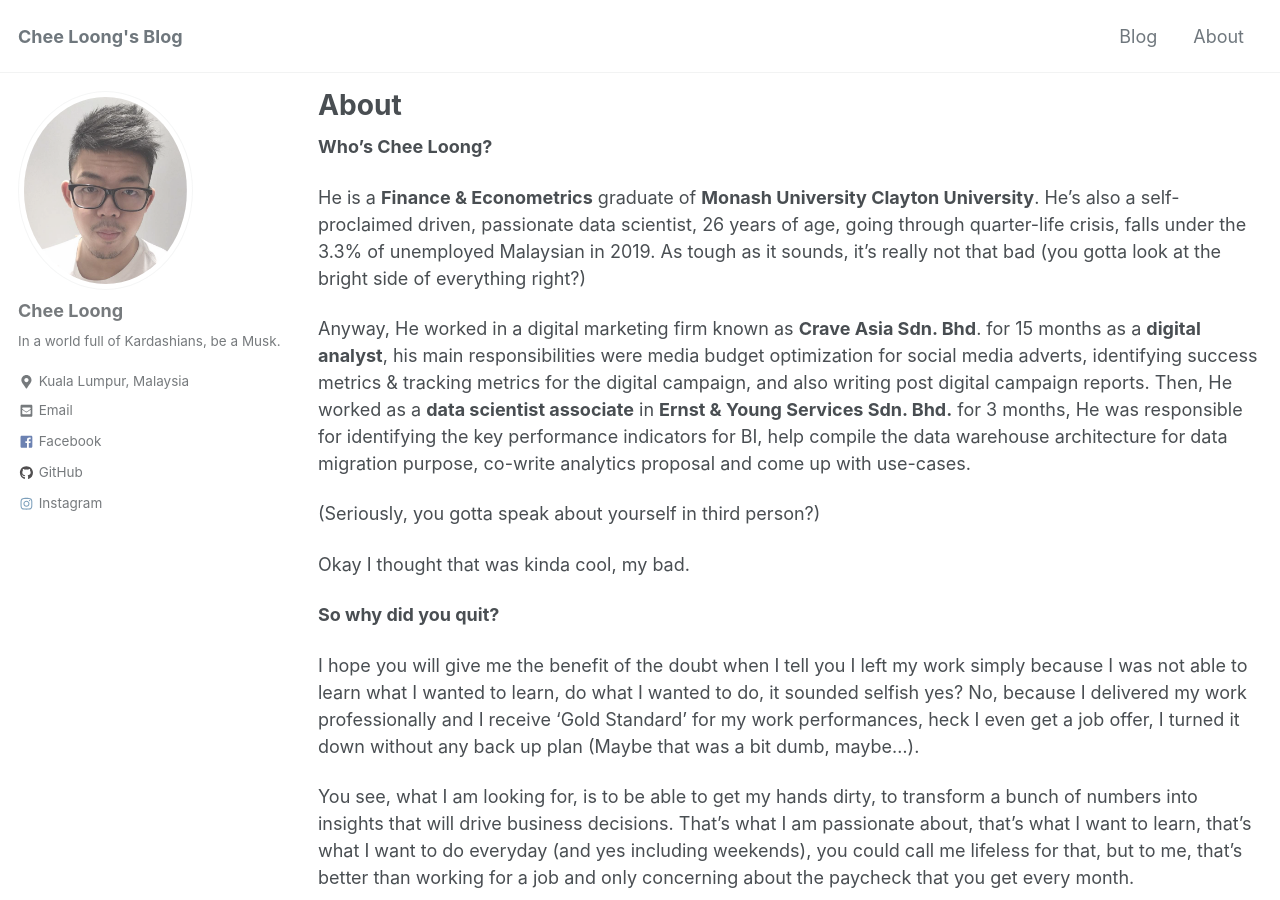
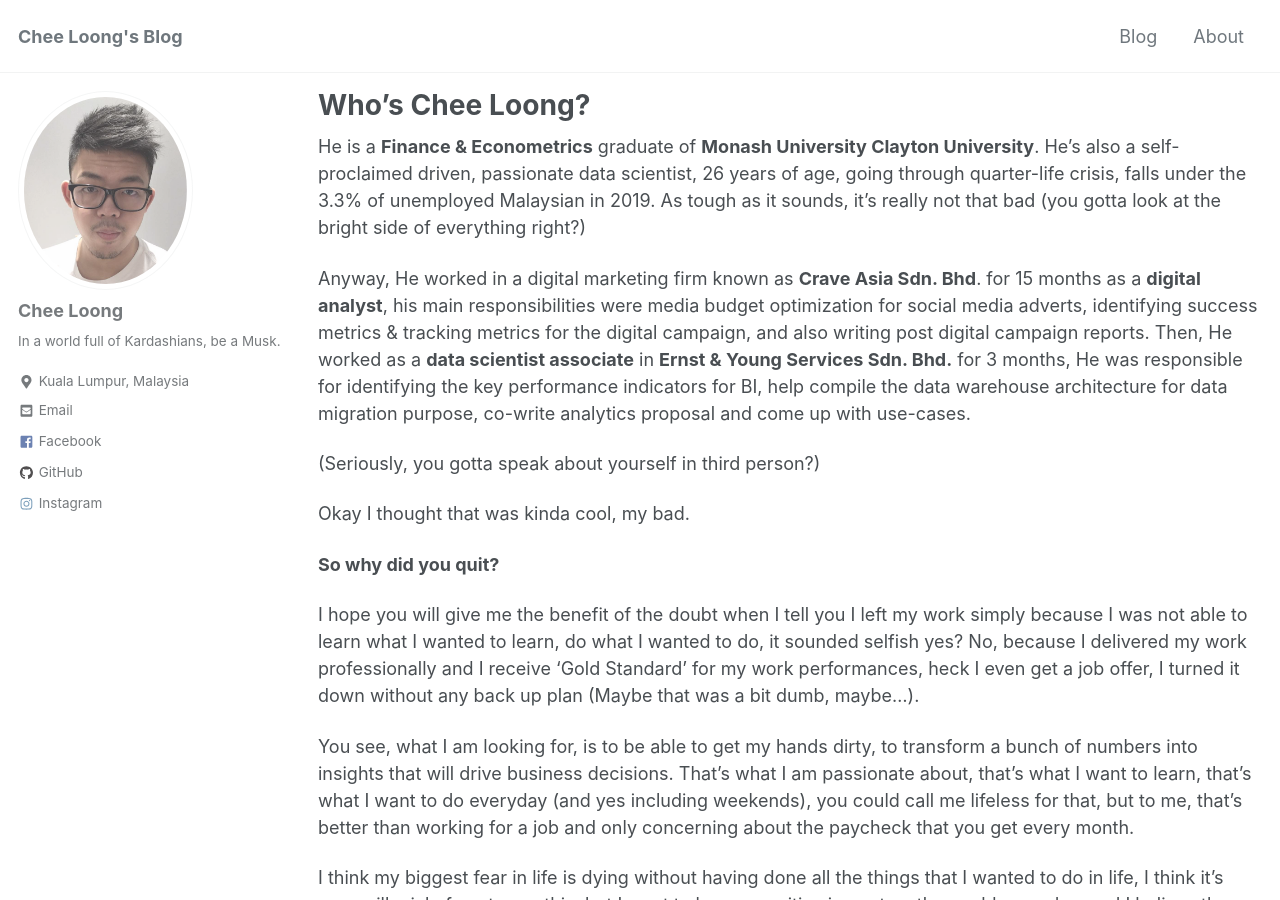
Before and after one commit to CheeLoong/CheeLoong.github.io, a Jekyll site: the page built from _pages/about.md, in a window 1280 px wide and 900 px high. Built offline with Jekyll 4.4.1, drawn with Linux system fonts in a browser that asks for light colours; cached includes are drawn as plain includes; a script that is not in the unit is left out.

Commit message:
update about

```diff
--- a/_pages/about.md
+++ b/_pages/about.md
@@ -1,12 +1,10 @@
 ---
-title: "About"
+title: "Who's Chee Loong?"
 permalink: /about/
 author_profile: true
 header:
 image: "/assets/images/lofi-banner.jpg"
 ---
-
-**Who's Chee Loong?**
 
 He is a **Finance & Econometrics** graduate of **Monash University Clayton University**. He's also a self-proclaimed driven, passionate data scientist, 26 years of age, going through quarter-life crisis, falls under the 3.3% of unemployed Malaysian in 2019. As tough as it sounds, it's really not that bad (you gotta look at the bright side of everything right?)
 
@@ -24,6 +22,6 @@
 
 I think my biggest fear in life is dying without having done all the things that I wanted to do in life, I think it's very millenial of me to say this, but I want to have a positive impact on the world someday, and I believe the way to go is to do what you are passionate about, to never give up, and to never stop learning, and if you think about the vastness of the universe and how miniature our lives are in comparison to everything else, we really have a responsibility to live it so that it felt significant to us.
 
-<div class="tenor-gif-embed" data-postid="9758285" data-share-method="host" data-width="100%" data-aspect-ratio="1.3333333333333333"><a href="https://tenor.com/view/stephen-colbert-happy-cry-ugly-gif-9758285">Stephen Colbert Happy GIF</a> from <a href="https://tenor.com/search/stephencolbert-gifs">Stephencolbert GIFs</a></div><script type="text/javascript" async src="https://tenor.com/embed.js"></script>
+<div class="tenor-gif-embed" data-postid="9758285" data-share-method="host" data-width="50%" data-aspect-ratio="1.3333333333333333"><a href="https://tenor.com/view/stephen-colbert-happy-cry-ugly-gif-9758285">Stephen Colbert Happy GIF</a> from <a href="https://tenor.com/search/stephencolbert-gifs">Stephencolbert GIFs</a></div><script type="text/javascript" async src="https://tenor.com/embed.js"></script>
 
 I know, I am awesome, so if you have any job opportunities in the analytics field, contact me! All information can be found under my profile picture.
```
